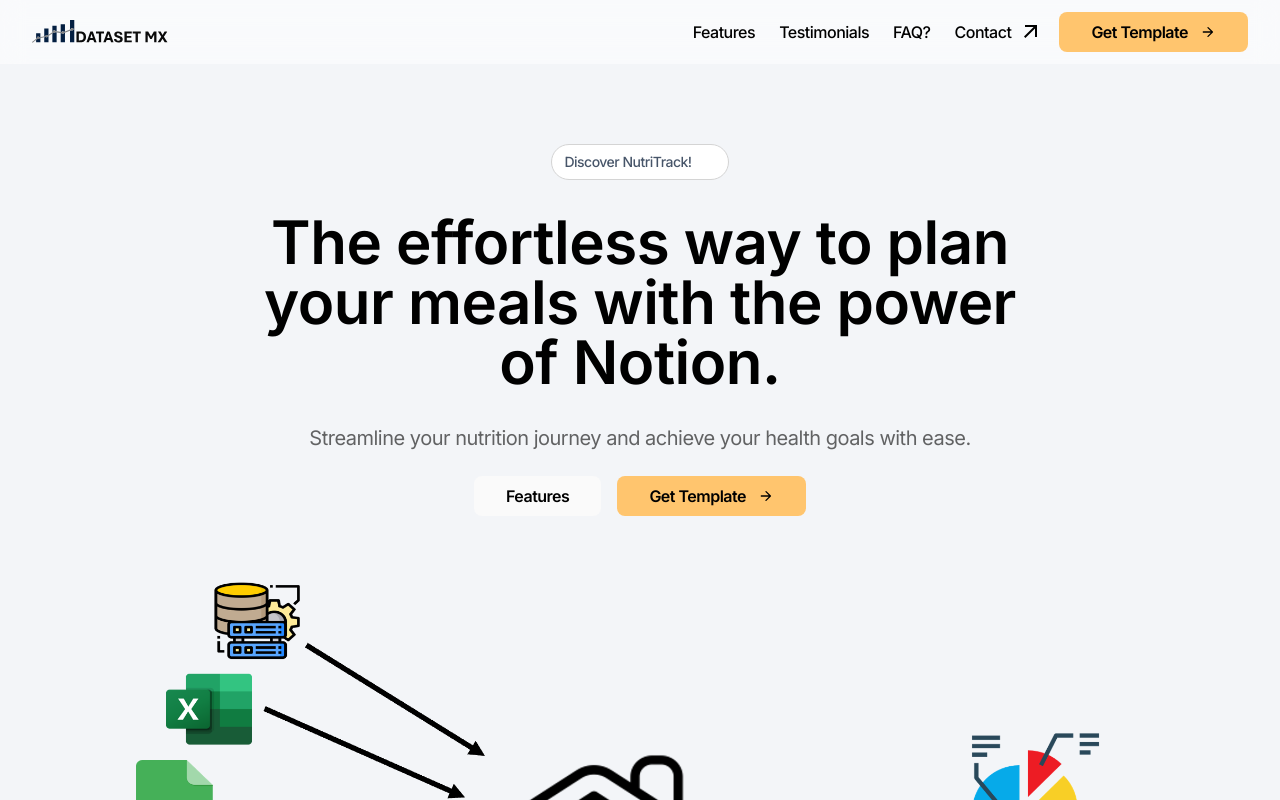
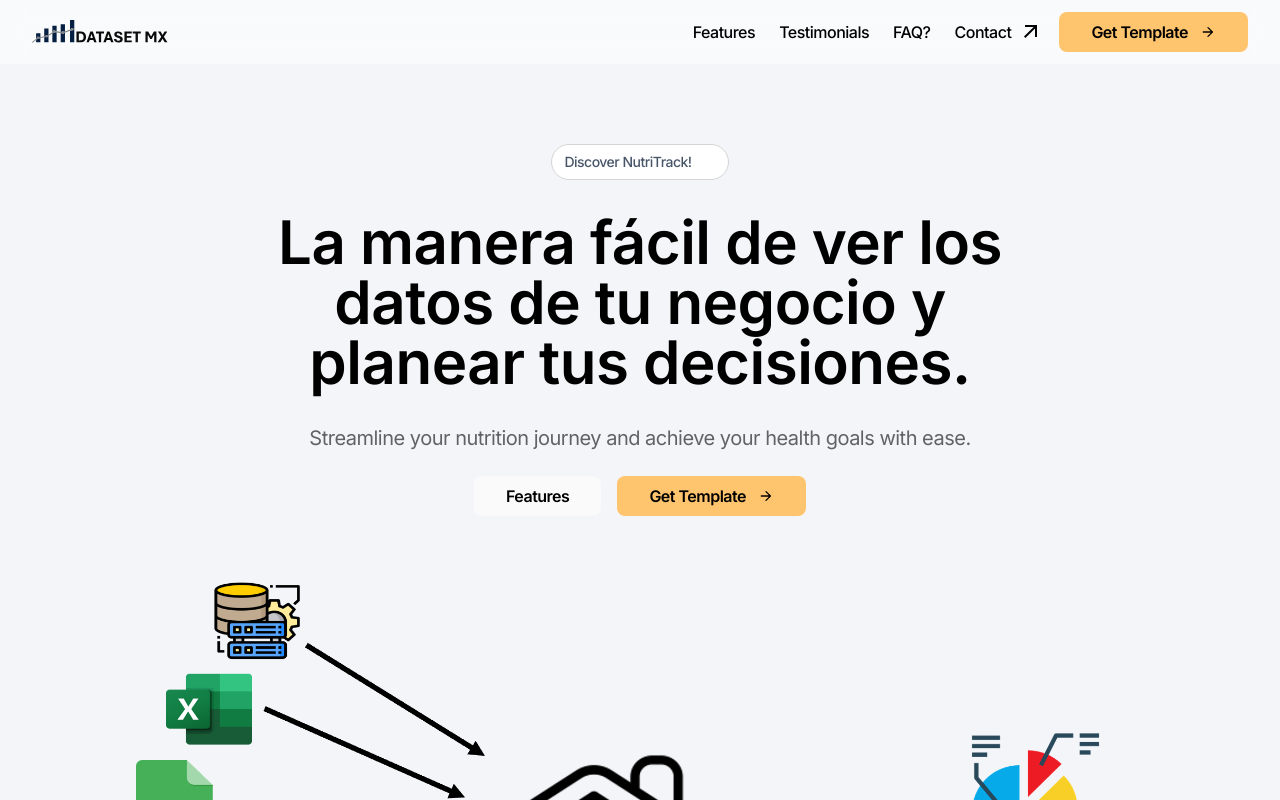
Before and after one commit to Lunnajera/lunnajera.github.io, a Next.js app: page / in a window 1280 px wide. Shown: the top 800 px of the page. Built offline with nearby package versions, Linux system fonts and the light colour scheme; some icons are missing.

Commit message:
Update HomeBanner.js

```diff
--- a/components/Banner/HomeBanner.js
+++ b/components/Banner/HomeBanner.js
@@ -21,8 +21,7 @@
                 {/* Appear Second */}
                 <MotionBTTContainer transition={{ delay: 0.4, duration: 0.5 }}>
                     <PageTitle className="text-center mx-auto" type="heavy">
-                        The effortless way to plan your meals with the power of
-                        Notion.
+                        La manera fácil de ver los datos de tu negocio y planear tus decisiones.
                     </PageTitle>
                 </MotionBTTContainer>
                 {/* Appear Third */}
```
